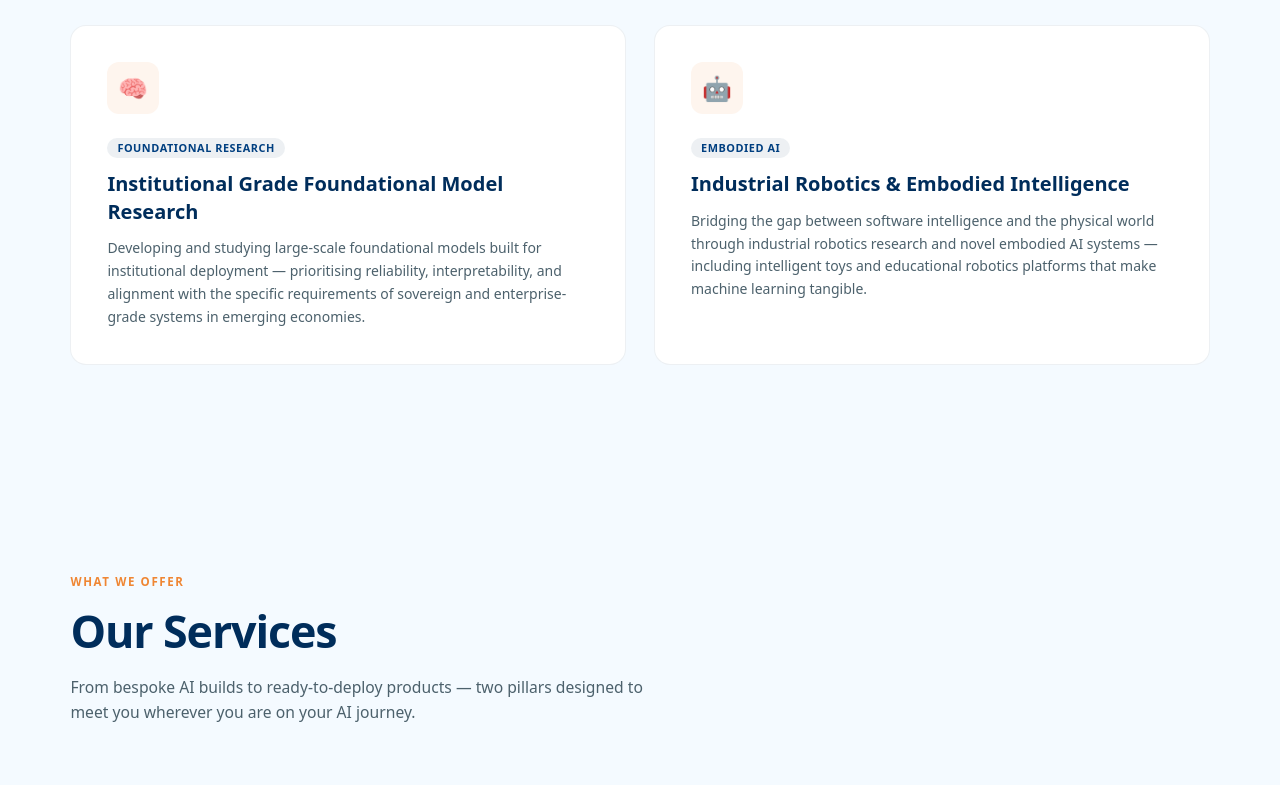
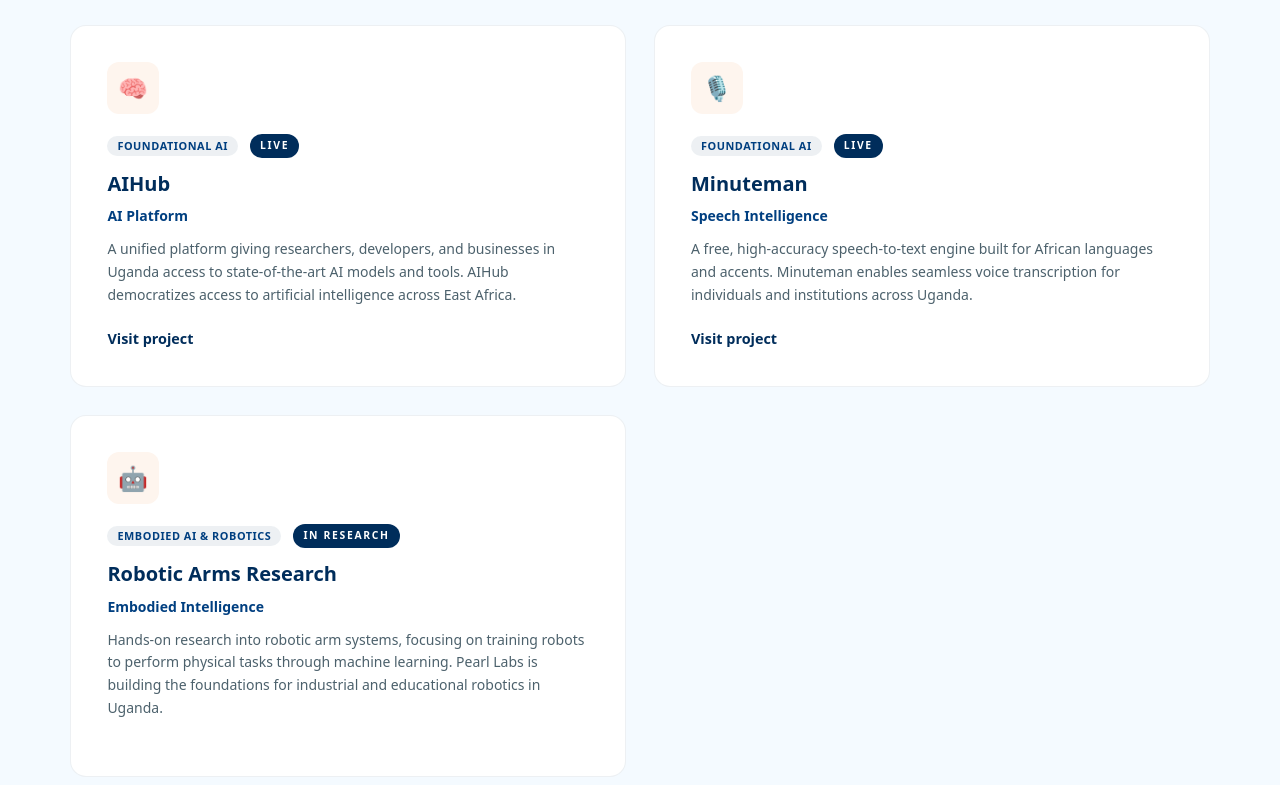
Before and after one commit to Pearl-Labs-Uganda/pearl-labs-website, a Next.js app: page / in a window 1280 px wide. Shown: the part 1220-2005 px from the top of the page. Built offline with nearby package versions, Linux system fonts and the light colour scheme; no server answers.

Commit message:
feat: Update project descriptions and enhance layout for better presentation

```diff
--- a/src/components/Projects.tsx
+++ b/src/components/Projects.tsx
@@ -5,17 +5,32 @@ import { useEffect, useRef } from "react";
 const projects = [
   {
     icon: "🧠",
-    tag: "Foundational Research",
-    title: "Institutional Grade Foundational Model Research",
+    tag: "Foundational AI",
+    title: "AIHub",
+    subtitle: "AI Platform",
     description:
-      "Developing and studying large-scale foundational models built for institutional deployment — prioritising reliability, interpretability, and alignment with the specific requirements of sovereign and enterprise-grade systems in emerging economies.",
+      "A unified platform giving researchers, developers, and businesses in Uganda access to state-of-the-art AI models and tools. AIHub democratizes access to artificial intelligence across East Africa.",
+    badge: "LIVE",
+    link: "https://apps.pearllabs.ug",
+  },
+  {
+    icon: "🎙️",
+    tag: "Foundational AI",
+    title: "Minuteman",
+    subtitle: "Speech Intelligence",
+    description:
+      "A free, high-accuracy speech-to-text engine built for African languages and accents. Minuteman enables seamless voice transcription for individuals and institutions across Uganda.",
+    badge: "LIVE",
+    link: "https://minuteman.pearllabs.ug",
   },
   {
     icon: "🤖",
-    tag: "Embodied AI",
-    title: "Industrial Robotics & Embodied Intelligence",
+    tag: "Embodied AI & Robotics",
+    title: "Robotic Arms Research",
+    subtitle: "Embodied Intelligence",
     description:
-      "Bridging the gap between software intelligence and the physical world through industrial robotics research and novel embodied AI systems — including intelligent toys and educational robotics platforms that make machine learning tangible.",
+      "Hands-on research into robotic arm systems, focusing on training robots to perform physical tasks through machine learning. Pearl Labs is building the foundations for industrial and educational robotics in Uganda.",
+    badge: "IN RESEARCH",
   },
 ];
 
@@ -77,15 +92,35 @@ export default function Projects() {
             <div className="w-13 h-13 rounded-xl bg-orange-pale flex items-center justify-center text-2xl mb-5">
               {project.icon}
             </div>
-            <div className="text-[.68rem] font-semibold tracking-wider uppercase text-green-mid bg-green/7 px-2.5 py-0.5 rounded-full inline-block mb-3">
-              {project.tag}
+            <div className="flex flex-wrap items-center gap-3 mb-3">
+              <span className="text-[.68rem] font-semibold tracking-wider uppercase text-green-mid bg-green/7 px-2.5 py-0.5 rounded-full inline-block">
+                {project.tag}
+              </span>
+              {project.badge ? (
+                <span className="text-[.65rem] font-semibold uppercase tracking-[.16em] text-white bg-green px-2.5 py-1 rounded-full">
+                  {project.badge}
+                </span>
+              ) : null}
             </div>
-            <h3 className="font-heading text-[1.25rem] font-bold text-green mb-3 leading-snug">
+            <h3 className="font-heading text-[1.25rem] font-bold text-green mb-2 leading-snug">
               {project.title}
             </h3>
-            <p className="text-[.875rem] font-light text-text-mid leading-relaxed">
+            {project.subtitle ? (
+              <p className="text-[.875rem] font-semibold text-green-mid mb-3">
+                {project.subtitle}
+              </p>
+            ) : null}
+            <p className="text-[.875rem] font-light text-text-mid leading-relaxed mb-5">
               {project.description}
             </p>
+            {project.link ? (
+              <a
+                href={project.link}
+                className="text-[.9rem] font-semibold text-green transition-colors duration-200 hover:text-orange"
+              >
+                Visit project
+              </a>
+            ) : null}
           </div>
         ))}
       </div>
```
